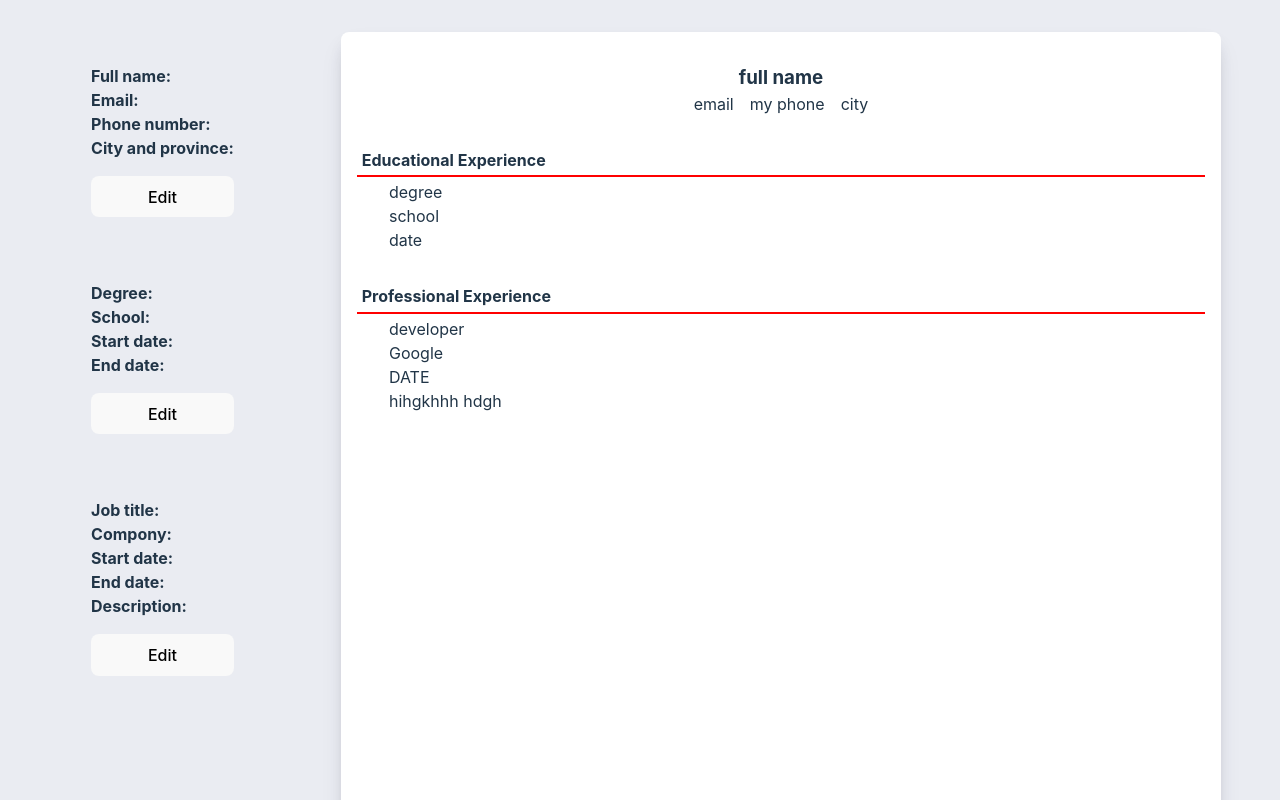
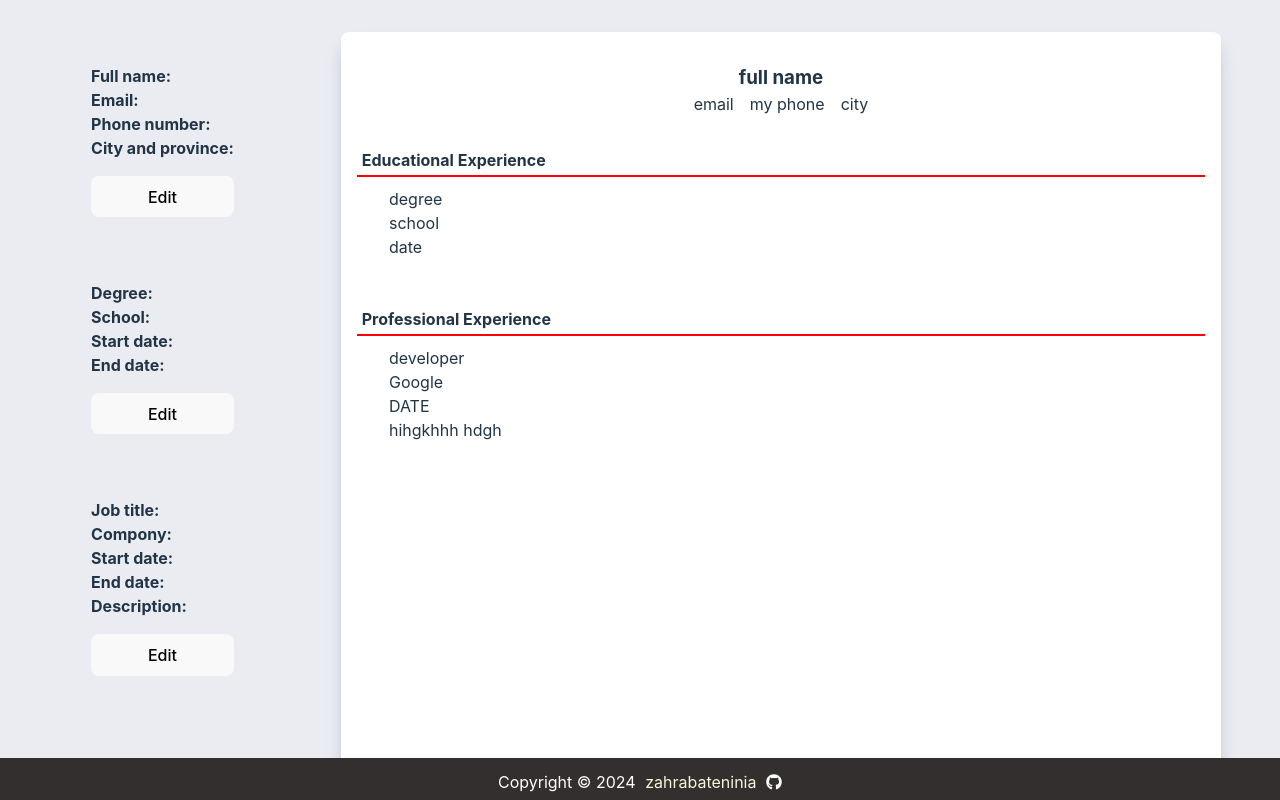
Before and after one commit to zahrabateninia/-CV-Application, a React (Vite) app in the folder CV-Application/: page / in a window 1280 px wide. Shown: the top 800 px of the page. Built offline with nearby package versions, Linux system fonts and the light colour scheme.

Commit message:
Add footer

```diff
--- a/CV-Application/src/App.jsx
+++ b/CV-Application/src/App.jsx
@@ -3,6 +3,7 @@ import PersonalDetails from './components/PersonalDetails'
 import Education from './components/Education'
 import Experience from './components/Experience'
 import DisplayCV from './components/DisplayCV'
+import Footer from './components/Footer'
 import './styles/App.css'
 
 
@@ -16,6 +17,7 @@ const App = () => {
         <Experience />
       </div>
       <DisplayCV />
+      <Footer />
     </div>
   )
 }
--- /dev/null
+++ b/CV-Application/src/components/Footer.jsx
@@ -0,0 +1,17 @@
+import React from 'react'
+import {FaGithub} from 'react-icons/fa'
+import '../styles/footer.css'
+
+const Footer = () => {
+  return (
+    <footer>
+
+            <p>Copyright © 2024</p>
+            <a href="https://github.com/zahrabateninia" target="_blank">zahrabateninia</a>
+            <FaGithub />
+
+    </footer>
+  )
+}
+
+export default Footer
--- a/CV-Application/src/styles/App.css
+++ b/CV-Application/src/styles/App.css
@@ -11,7 +11,7 @@
 body{
 
     background-color: var(--gray-background);
-
+    height: 100vh;
 }
 
 .app-container{
--- /dev/null
+++ b/CV-Application/src/styles/footer.css
@@ -0,0 +1,22 @@
+footer{
+    text-align: center;
+    padding: 3px;
+    background-color: rgb(51, 47, 46);
+    color: white;
+    display: flex;
+    align-items: center;
+    justify-content: center;
+    gap: 0.6rem;
+    padding-top: 0.7rem;
+    padding-bottom: 0.4rem;
+    color: white;
+    position: fixed;
+    bottom: 0;
+    left: 0;
+    width: 100%;
+}
+
+footer a {
+    text-decoration: none;
+    color: beige;
+}
--- a/CV-Application/src/styles/resume.css
+++ b/CV-Application/src/styles/resume.css
@@ -9,7 +9,7 @@
     display: flex;
     flex-flow: column wrap;
     width: 55rem;
-    height: 60rem;
+    height: 50rem;
     box-shadow: var(--gray-box-shadow);
     border-radius: .5rem;
     background-color: var(--white-background);
@@ -44,11 +44,10 @@ hr{
 
 
 .form-edu-info{
-    margin-left: 3rem;
-    margin-bottom: 2rem;
+    margin: .6rem 1rem 3rem 3rem;
+
 }
 
 .form-pro-info{
-    margin-left: 3rem;
-    margin-bottom: 2rem;
+    margin: .6rem 1rem 3rem 3rem;
 }
```
